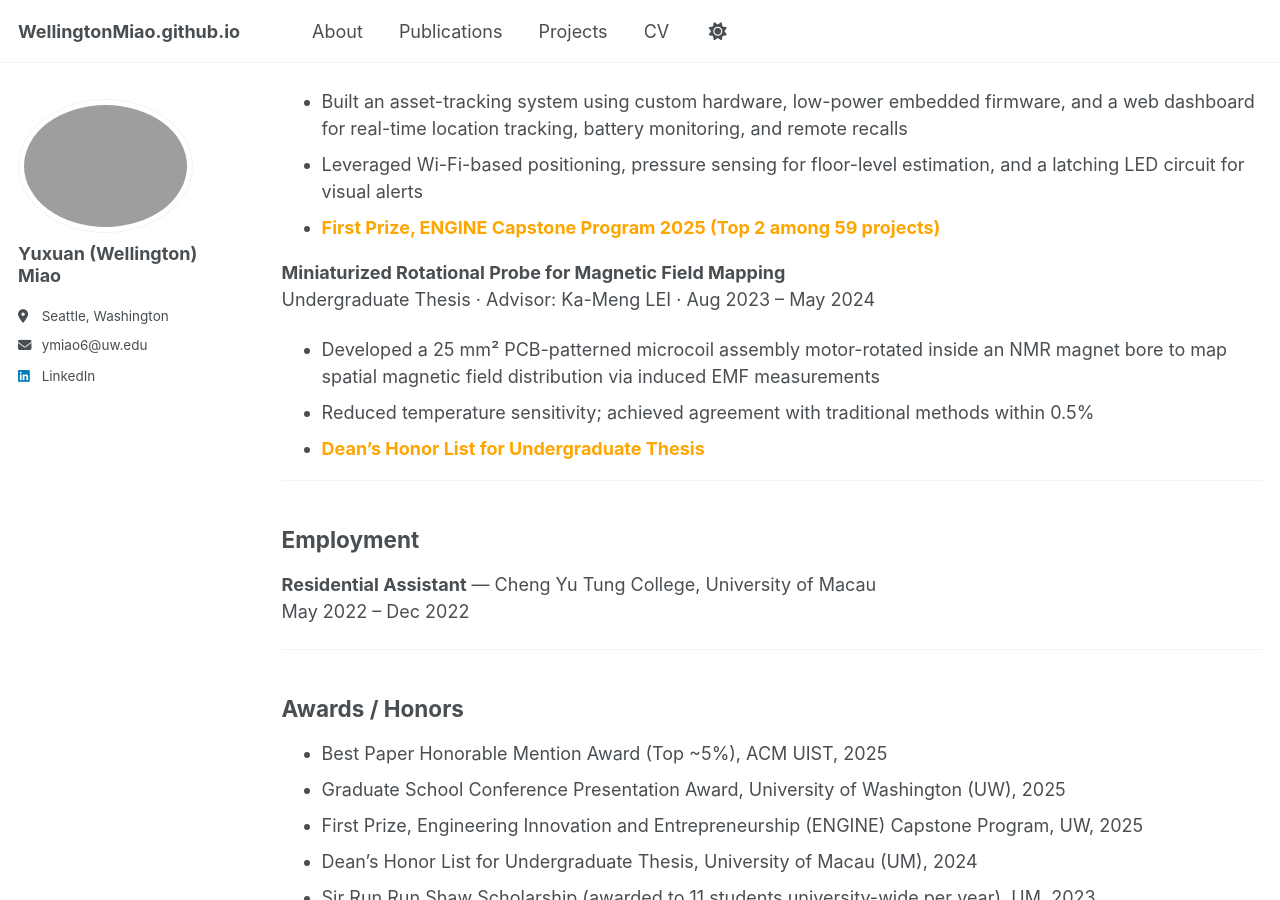
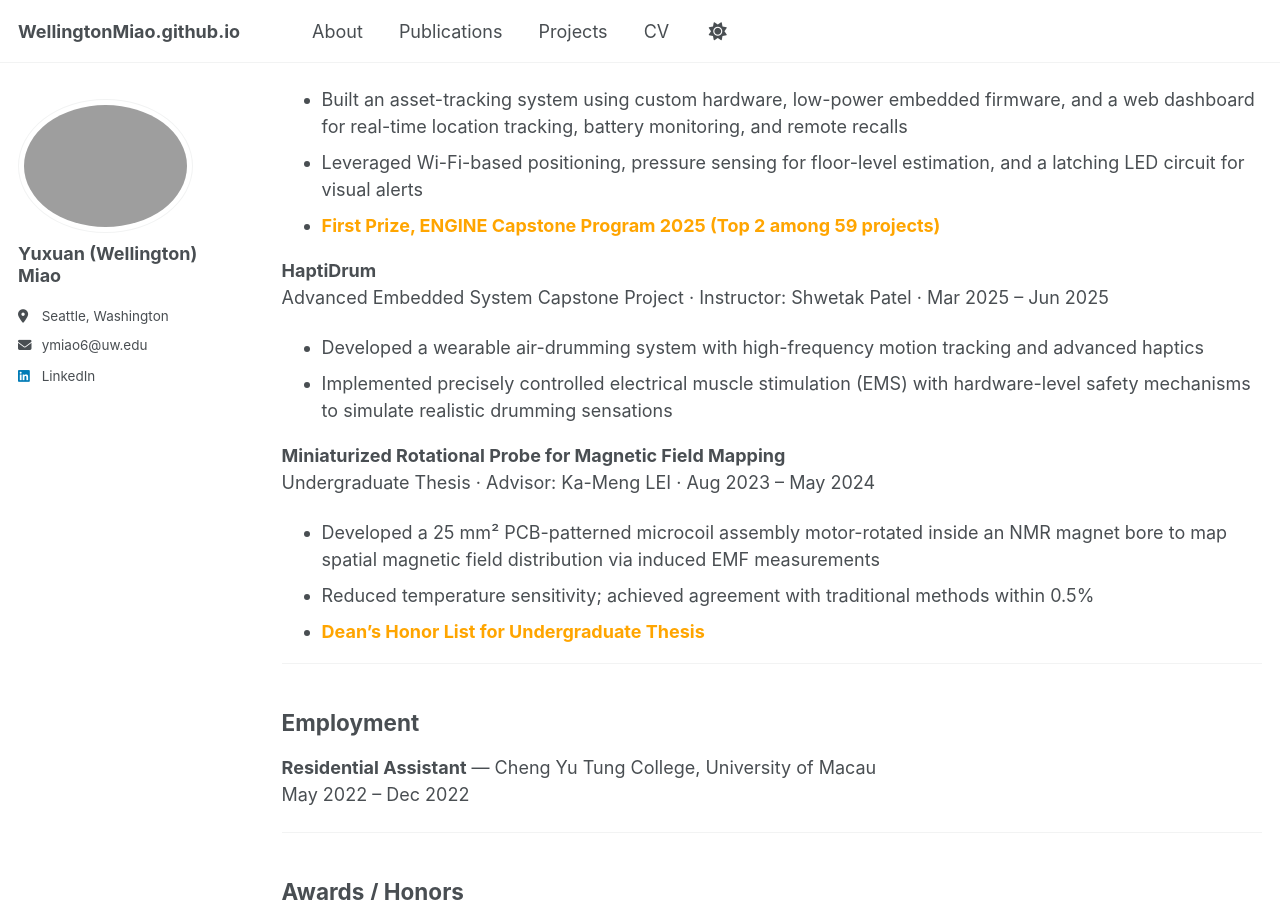
Before and after one commit to WellingtonMiao/WellingtonMiao.github.io, a Jekyll site: the page built from _pages/cv.md, in a window 1280 px wide and 900 px high, scrolled down 1356 px. Built offline with Jekyll 4.4.1, drawn with Linux system fonts in a browser that asks for light colours; a script that is not in the unit is left out.

Commit message:
Update cv.md

```diff
--- a/_pages/cv.md
+++ b/_pages/cv.md
@@ -11,29 +11,25 @@
 
 ## Education
 
-<table style="width:100%; border-collapse:collapse;">
-  <tr>
-    <td><strong>University of Washington</strong>, Seattle, WA — <em>M.S. in Electrical Engineering</em></td>
-    <td style="text-align:right; white-space:nowrap;">Sep 2024 – Jun 2026</td>
-  </tr>
-</table>
+<div style="display:flex; justify-content:space-between; align-items:baseline; gap:1rem; font-size:1.08em; line-height:1.35; margin-top:0.2rem;">
+  <div><strong>University of Washington</strong>, Seattle, WA — <em>M.S. in Electrical Engineering</em></div>
+  <div style="white-space:nowrap;">Sep 2024 – Jun 2026</div>
+</div>
+
 - Wearable Intelligence Lab, Advised by Prof. Yiyue Luo
 - Ubicomp Lab, Advised by Prof. Shwetak Patel and PhD Student Jerry Cao
 
-<table style="width:100%; border-collapse:collapse; margin-top:0.6rem;">
-  <tr>
-    <td><strong>University of Macau</strong>, Taipa, Macau — <em>B.S. in Electrical and Computer Engineering</em></td>
-    <td style="text-align:right; white-space:nowrap;">Sep 2020 – Aug 2024</td>
-  </tr>
-</table>
+<div style="display:flex; justify-content:space-between; align-items:baseline; gap:1rem; font-size:1.08em; line-height:1.35; margin-top:0.8rem;">
+  <div><strong>University of Macau</strong>, Taipa, Macau — <em>B.S. in Electrical and Computer Engineering</em></div>
+  <div style="white-space:nowrap;">Sep 2020 – Aug 2024</div>
+</div>
+
 - [Honours College Certificate Programme](https://hc.um.edu.mo/) (selective Honors College program)
 
-<table style="width:100%; border-collapse:collapse; margin-top:0.6rem;">
-  <tr>
-    <td><strong>University of Rochester</strong>, Rochester, NY — <em>Exchange Program, Hajim School of Engineering & Applied Sciences</em></td>
-    <td style="text-align:right; white-space:nowrap;">Jan 2023 – May 2023</td>
-  </tr>
-</table>
+<div style="display:flex; justify-content:space-between; align-items:baseline; gap:1rem; font-size:1.08em; line-height:1.35; margin-top:0.8rem;">
+  <div><strong>University of Rochester</strong>, Rochester, NY — <em>Exchange Program, Hajim School of Engineering &amp; Applied Sciences</em></div>
+  <div style="white-space:nowrap;">Jan 2023 – May 2023</div>
+</div>
 
 ---
 
@@ -70,6 +66,11 @@
 - Leveraged Wi-Fi-based positioning, pressure sensing for floor-level estimation, and a latching LED circuit for visual alerts
 - <span style="color:#FFA500;">**First Prize, ENGINE Capstone Program 2025 (Top 2 among 59 projects)**</span>
 
+**HaptiDrum**
+Advanced Embedded System Capstone Project · Instructor: Shwetak Patel · Mar 2025 – Jun 2025
+- Developed a wearable air-drumming system with high-frequency motion tracking and advanced haptics
+- Implemented precisely controlled electrical muscle stimulation (EMS) with hardware-level safety mechanisms to simulate realistic drumming sensations
+
 **Miniaturized Rotational Probe for Magnetic Field Mapping**
 Undergraduate Thesis · Advisor: Ka-Meng LEI · Aug 2023 – May 2024
 - Developed a 25 mm² PCB-patterned microcoil assembly motor-rotated inside an NMR magnet bore to map spatial magnetic field distribution via induced EMF measurements
```
